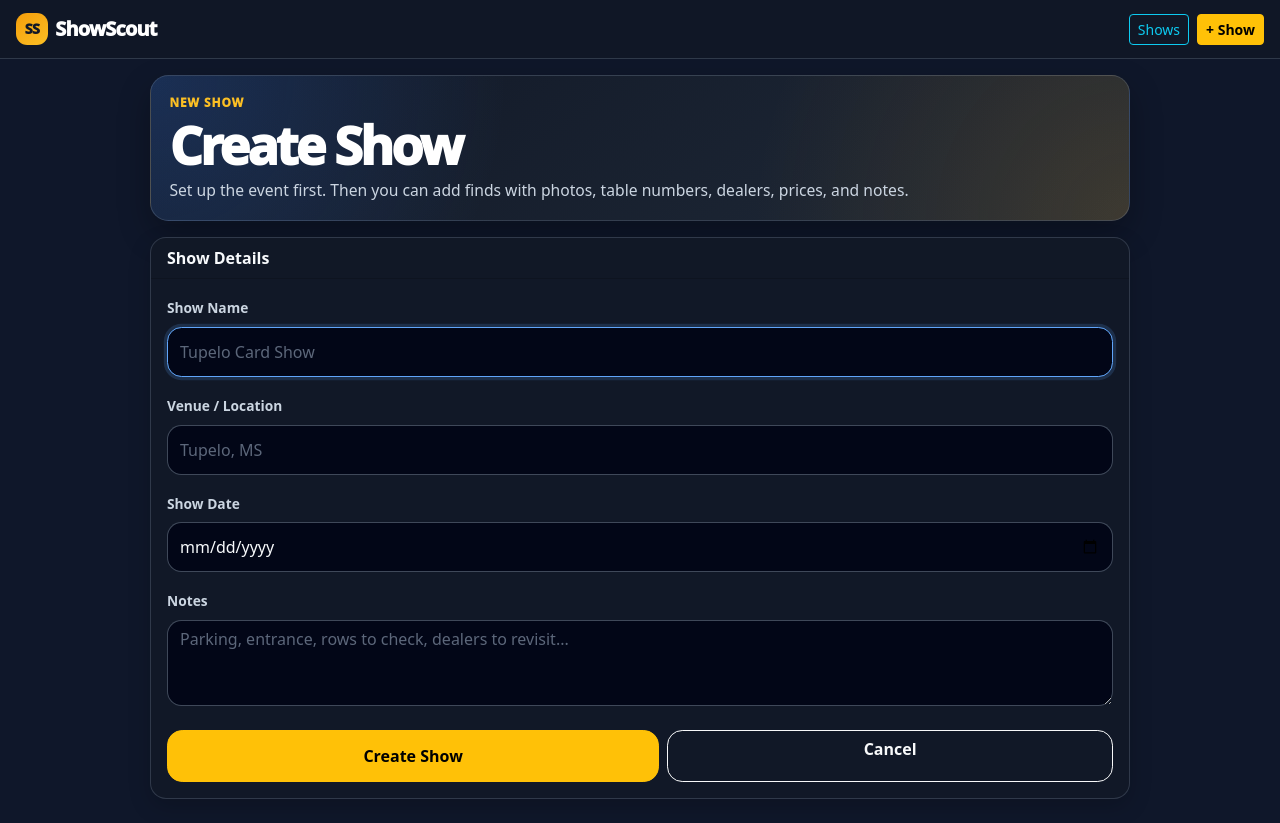
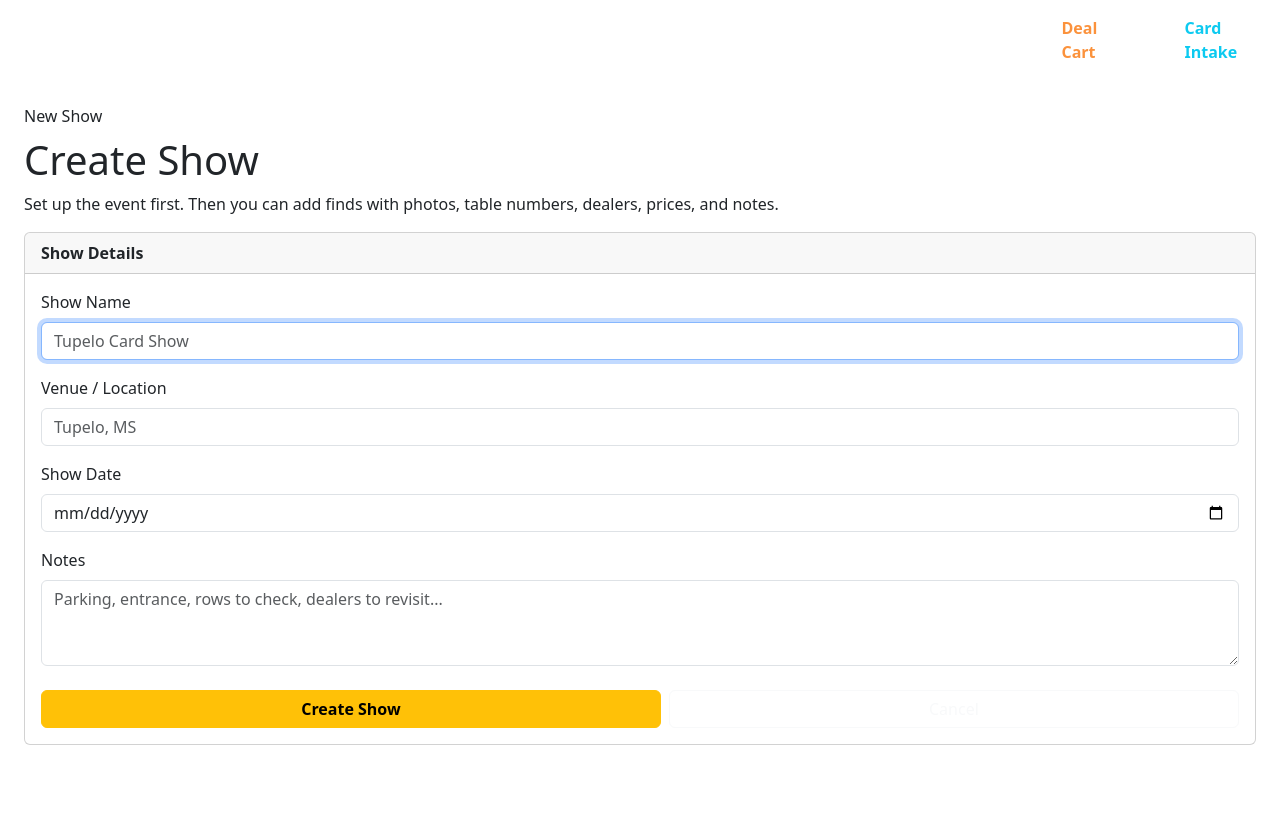
Before and after one commit to BTCDynamics/ShowScout, a Flask app: page /create-show in a window 1280 px wide. After the commit the page ends 745 px from the top, so only its background shows below. Run offline with Flask 3, Linux system fonts and the light colour scheme.

Commit message:
Describe changes

```diff
--- a/templates/base.html
+++ b/templates/base.html
@@ -2,213 +2,101 @@
 <html lang="en">
 <head>
     <meta charset="utf-8">
-    <meta name="viewport" content="width=device-width, initial-scale=1, viewport-fit=cover">
-    <title>{% block title %}ShowScout{% endblock %}</title>
+    <meta name="viewport" content="width=device-width, initial-scale=1">
+    <title>{% block title %}CardDesk{% endblock %}</title>
     <link href="https://cdn.jsdelivr.net/npm/bootstrap@5.3.3/dist/css/bootstrap.min.css" rel="stylesheet">
+    <link href="{{ url_for('static', filename='css/carddesk.css') }}" rel="stylesheet">
     <style>
-        :root {
-            --ss-bg: #0f172a;
-            --ss-panel: #111827;
-            --ss-panel-2: #1f2937;
-            --ss-border: rgba(148, 163, 184, .24);
-            --ss-muted: #94a3b8;
-            --ss-text: #f8fafc;
-            --ss-gold: #fbbf24;
-            --ss-blue: #38bdf8;
+        .nav-link-active-page {
+            color: #fbbf24 !important;
+            font-weight: 800 !important;
         }
 
-        * {
-            -webkit-tap-highlight-color: transparent;
+        .nav-link-deal-cart {
+            color: #fb923c !important;
+            font-weight: 800 !important;
         }
 
-        body {
-            min-height: 100vh;
-            background: var(--ss-bg);
-            color: var(--ss-text);
-            padding-bottom: env(safe-area-inset-bottom);
-        }
-
-        .ss-navbar {
-            position: sticky;
-            top: 0;
-            z-index: 1020;
-            background: rgba(17, 24, 39, .96);
-            backdrop-filter: blur(10px);
-            border-bottom: 1px solid var(--ss-border);
-        }
-
-        .ss-brand {
-            font-weight: 950;
-            letter-spacing: -.04em;
-            color: #ffffff !important;
-        }
-
-        .ss-brand-mark {
-            display: inline-grid;
-            place-items: center;
-            width: 2rem;
-            height: 2rem;
-            margin-right: .45rem;
-            border-radius: .7rem;
-            background: linear-gradient(145deg, #f59e0b, #fbbf24);
-            color: #111827;
-            font-size: .9rem;
-            font-weight: 950;
-        }
-
-        .ss-page {
-            max-width: 980px;
-            margin: 0 auto;
-        }
-
-        .ss-hero {
-            border-radius: 1.15rem;
-            padding: 1.15rem;
-            background:
-                radial-gradient(circle at top left, rgba(59, 130, 246, .22), transparent 36%),
-                radial-gradient(circle at bottom right, rgba(245, 158, 11, .14), transparent 38%),
-                linear-gradient(145deg, #111827, #1f2937);
-            border: 1px solid var(--ss-border);
-            box-shadow: 0 .85rem 2rem rgba(0,0,0,.28);
-        }
-
-        .ss-kicker {
-            color: var(--ss-gold);
-            font-size: .74rem;
-            font-weight: 950;
-            letter-spacing: .08em;
-            text-transform: uppercase;
-        }
-
-        .ss-title {
-            color: #ffffff;
-            font-size: clamp(2rem, 11vw, 3.25rem);
-            font-weight: 950;
-            letter-spacing: -.055em;
-            line-height: .98;
-        }
-
-        .ss-subtitle {
-            color: #cbd5e1;
-            font-size: .98rem;
-            line-height: 1.45;
-        }
-
-        .ss-card {
-            background: var(--ss-panel);
-            border: 1px solid var(--ss-border);
-            border-radius: 1rem;
-            color: var(--ss-text);
-            box-shadow: 0 .5rem 1.4rem rgba(0,0,0,.18);
-        }
-
-        .ss-muted {
-            color: var(--ss-muted);
-        }
-
-        .ss-mobile-action-bar {
-            position: sticky;
-            bottom: 0;
-            z-index: 1010;
-            margin: 1rem -.75rem -1rem;
-            padding: .75rem .75rem calc(.75rem + env(safe-area-inset-bottom));
-            background: linear-gradient(180deg, rgba(15, 23, 42, .05), rgba(15, 23, 42, .98) 22%);
-            backdrop-filter: blur(10px);
-        }
-
-        .ss-big-btn {
-            min-height: 52px;
-            border-radius: .95rem;
-            font-weight: 900;
-        }
-
-        .ss-show-row {
-            display: block;
-            padding: 1rem;
-            border-radius: 1rem;
-            color: #f8fafc !important;
-            text-decoration: none !important;
-            background: linear-gradient(145deg, #172033, #202b3a);
-            border: 1px solid rgba(148, 163, 184, .18);
-        }
-
-        .ss-show-row + .ss-show-row {
-            margin-top: .75rem;
-        }
-
-        .ss-show-row:active {
-            transform: scale(.99);
-        }
-
-        .form-control,
-        textarea.form-control {
-            min-height: 50px;
-            background-color: #020617;
-            border-color: rgba(148, 163, 184, .35);
-            color: #f8fafc;
-            border-radius: .9rem;
-            font-size: 1rem;
-        }
-
-        textarea.form-control {
-            min-height: auto;
-        }
-
-        .form-control:focus,
-        textarea.form-control:focus {
-            background-color: #020617;
-            color: #f8fafc;
-            border-color: #60a5fa;
-            box-shadow: 0 0 0 .2rem rgba(96, 165, 250, .16);
-        }
-
-        .form-control::placeholder,
-        textarea.form-control::placeholder {
-            color: rgba(148, 163, 184, .62);
-        }
-
-        .form-label {
-            font-weight: 850;
-            color: #cbd5e1;
-            font-size: .86rem;
-        }
-
-        @media (max-width: 575.98px) {
-            .ss-nav-actions .btn {
-                padding: .35rem .55rem;
-                font-size: .78rem;
-            }
-
-            main.container-fluid {
-                padding-left: .85rem !important;
-                padding-right: .85rem !important;
-            }
-
-            .ss-hero {
-                padding: 1rem;
-            }
-
-            .ss-card .card-body {
-                padding: .9rem;
-            }
+        .nav-link-deal-cart:hover,
+        .nav-link-deal-cart:focus {
+            color: #fdba74 !important;
         }
     </style>
 </head>
 <body>
-<nav class="navbar navbar-dark ss-navbar mb-3">
-    <div class="container-fluid px-3">
-        <a class="navbar-brand ss-brand d-flex align-items-center" href="{{ url_for('home') }}">
-            <span class="ss-brand-mark">SS</span>ShowScout
+{% if request.endpoint != 'home' %}
+<nav class="navbar navbar-expand-lg navbar-dark cw-navbar mb-4">
+    <div class="container-fluid">
+        <a class="navbar-brand fw-bold d-flex align-items-center" href="{{ url_for('home') }}"><span class="cw-brand-mark">CD</span>CardDesk</a>
+        <button class="navbar-toggler" type="button" data-bs-toggle="collapse" data-bs-target="#mainNav">
+            <span class="navbar-toggler-icon"></span>
+        </button>
+        <div class="collapse navbar-collapse" id="mainNav">
+            <ul class="navbar-nav me-auto mb-2 mb-lg-0">
+                <li class="nav-item">
+                    <a class="nav-link" href="{{ url_for('home') }}">Home</a>
+                </li>
+
+                <li class="nav-item">
+                    <a class="nav-link {% if request.endpoint == 'dealer_hub' %}nav-link-active-page{% endif %}" href="{{ url_for('dealer_hub') }}">Dealer Hub</a>
+                </li>
+
+                <li class="nav-item">
+                    <a class="nav-link {% if request.endpoint == 'dashboard' %}nav-link-active-page{% endif %}" href="{{ url_for('dashboard') }}">Business Dashboard</a>
+                </li>
+
+                <li class="nav-item ms-lg-3">
+                    <a class="nav-link" href="{{ url_for('cards') }}">Cards</a>
+                </li>
+
+                <li class="nav-item">
+                    <a class="nav-link" href="{{ url_for('storage_explorer') }}">Storage</a>
+                </li>
+
+                <li class="nav-item">
+                    <a class="nav-link" href="{{ url_for('fulfillment_queue') }}">Fulfillment</a>
+                </li>
+
+                <li class="nav-item ms-lg-3">
+                    <a class="nav-link position-relative {% if health_issue_count %}text-primary fw-bold{% endif %}" href="{{ url_for('inventory_health') }}">
+                        Inventory Health
+                        {% if health_issue_count %}
+                            <span class="position-absolute top-0 start-100 translate-middle badge rounded-pill bg-primary">
+                                {{ health_issue_count }}
+                            </span>
+                        {% endif %}
                     </a>
-        <div class="d-flex gap-2 ss-nav-actions">
-            <a class="btn btn-sm btn-outline-info" href="{{ url_for('home') }}">Shows</a>
-            <a class="btn btn-sm btn-warning fw-bold" href="{{ url_for('create_show') }}">+ Show</a>
+                </li>
+
+                <li class="nav-item">
+                    <a class="nav-link" href="{{ url_for('inventory_aging') }}">Inventory Aging</a>
+                </li>
+
+                <li class="nav-item">
+                    <a class="nav-link" href="{{ url_for('comp_refresh') }}">Update Comps</a>
+                </li>
+
+                <li class="nav-item ms-lg-3">
+                    <a class="nav-link nav-link-deal-cart position-relative" href="{{ url_for('deal_cart') }}">
+                        Deal Cart
+                        {% if deal_cart_count %}
+                            <span class="position-absolute top-0 start-100 translate-middle badge rounded-pill bg-danger">
+                                {{ deal_cart_count }}
+                            </span>
+                        {% endif %}
+                    </a>
+                </li>
+
+                <li class="nav-item ms-lg-5 mt-2 mt-lg-0">
+                    <a class="nav-link fw-bold text-info" href="{{ url_for('intake_tools') }}">Card Intake</a>
+                </li>
+            </ul>
         </div>
     </div>
 </nav>
+{% endif %}
 
-<main class="container-fluid px-3 pb-4">
-    <div class="ss-page">
+<main class="container-fluid px-3 px-lg-4 pb-5">
     {% with messages = get_flashed_messages() %}
         {% if messages %}
             {% for message in messages %}
@@ -221,7 +109,6 @@
     {% endwith %}
 
     {% block content %}{% endblock %}
-    </div>
 </main>
 
 <script src="https://cdn.jsdelivr.net/npm/bootstrap@5.3.3/dist/js/bootstrap.bundle.min.js"></script>
```
Also changed, not shown: static/icons/showscout-icon-180.png (added), static/icons/showscout-icon-192.png (added), static/icons/showscout-icon-512.png (added), static/manifest.webmanifest (added), 2 other files. Lines whose indentation alone changed are shown as unchanged.
